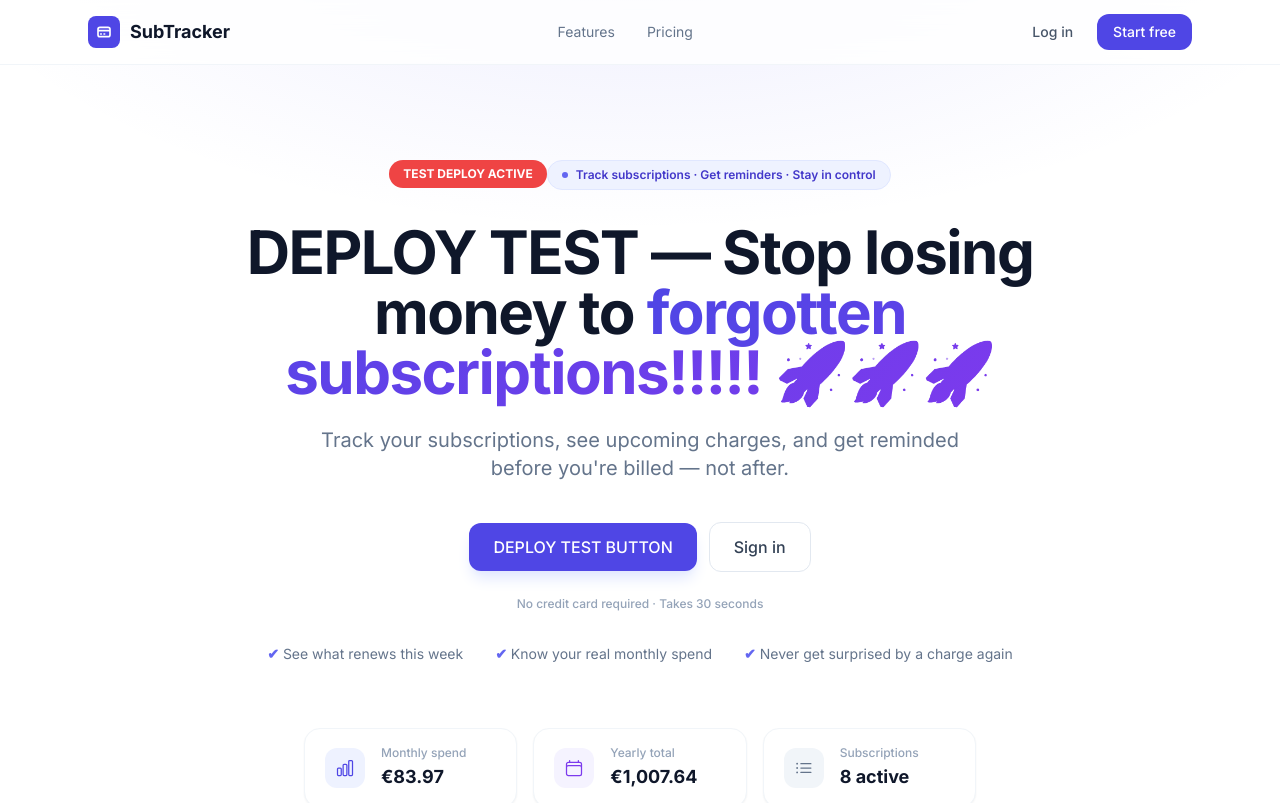
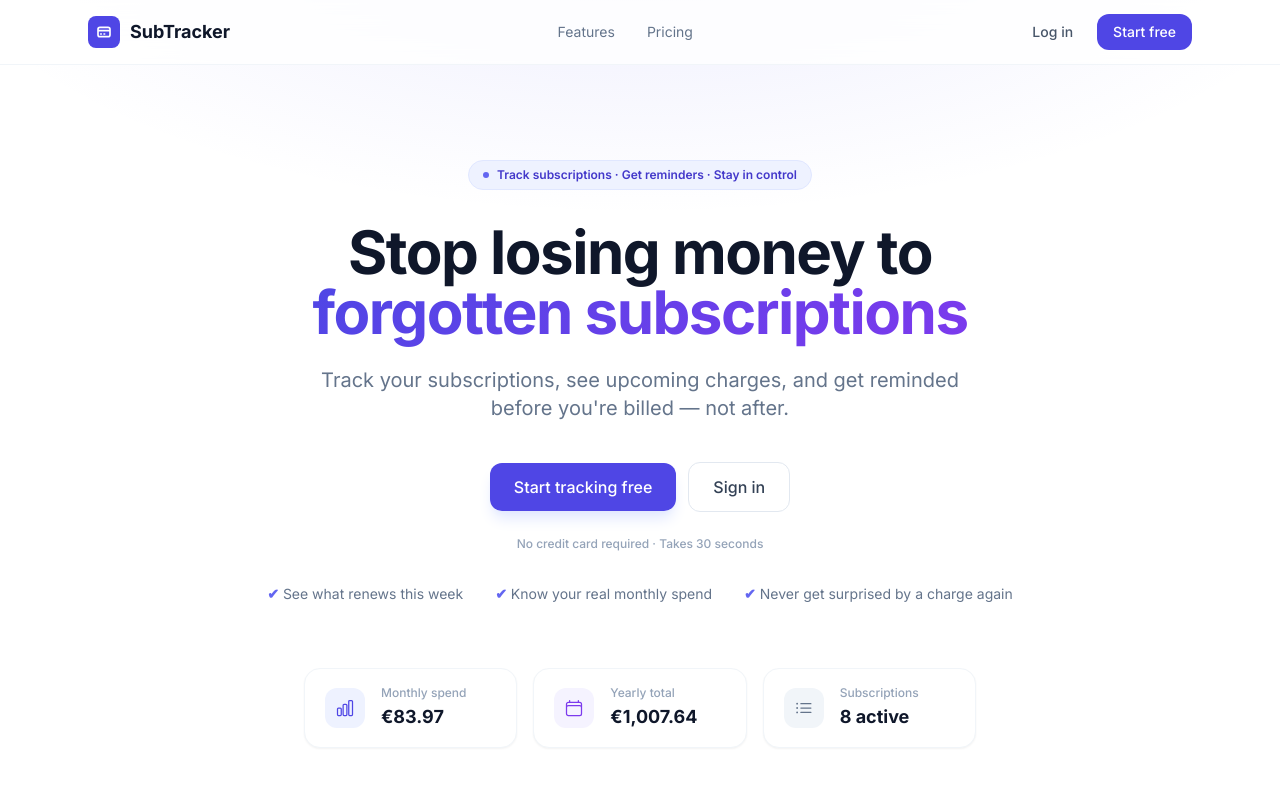
Before and after one commit to mantasmilutis-ops/sub-tracker, a Next.js app: page / in a window 1280 px wide. Shown: the top 803 px of the page. Built offline with nearby package versions, Linux system fonts and the light colour scheme; no server answers.

Commit message:
BIG TEST deploy change

```diff
--- a/components/landing/Hero.tsx
+++ b/components/landing/Hero.tsx
@@ -14,11 +14,6 @@ export default function Hero() {
       />
 
       <div className="relative max-w-4xl mx-auto px-4 sm:px-6 text-center">
-        {/* TEST DEPLOY BADGE */}
-        <div className="inline-flex items-center gap-2 bg-red-500 text-white text-xs font-bold px-3.5 py-1.5 rounded-full mb-4">
-          TEST DEPLOY ACTIVE
-        </div>
-
         {/* Badge */}
         <div className="inline-flex items-center gap-2 bg-indigo-50 border border-indigo-100 text-indigo-700 text-xs font-semibold px-3.5 py-1.5 rounded-full mb-8">
           <span className="w-1.5 h-1.5 rounded-full bg-indigo-500 inline-block" />
@@ -27,12 +22,12 @@ export default function Hero() {
 
         {/* Headline */}
         <h1 className="text-4xl sm:text-5xl lg:text-6xl font-bold text-slate-900 leading-tight tracking-tight mb-6">
-          DEPLOY TEST — Stop losing money to{' '}
+          Stop losing money to{' '}
           <span
             className="bg-clip-text text-transparent"
             style={{ backgroundImage: 'linear-gradient(135deg, #4f46e5 0%, #7c3aed 100%)' }}
           >
-            forgotten subscriptions!!!!! 🚀🚀🚀
+            forgotten subscriptions
           </span>
         </h1>
 
@@ -47,7 +42,7 @@ export default function Hero() {
             href="/register"
             className="btn-primary text-base px-6 py-3 w-full sm:w-auto shadow-lg shadow-indigo-100"
           >
-            DEPLOY TEST BUTTON
+            Start tracking free
           </Link>
           <Link
             href="/login"
```
